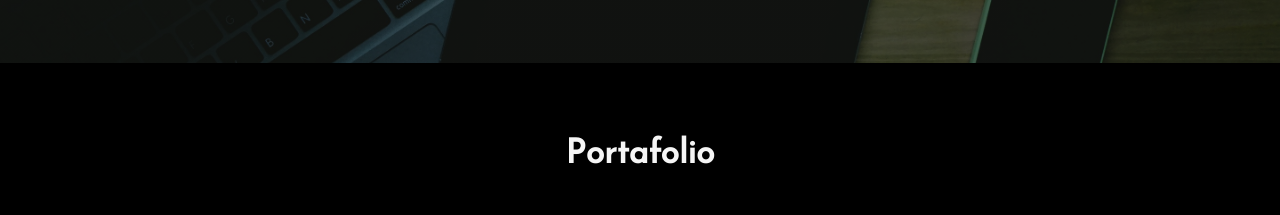
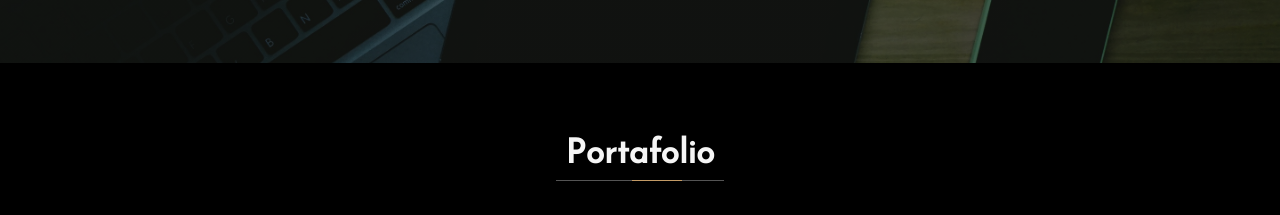
Before and after one commit to LV27VELASCO/Portafolio-Vlasco, a React (Vite) app: page / in a window 1280 px wide. Shown: the part 1760-1975 px from the top of the page. Built offline with nearby package versions, Linux system fonts and the light colour scheme.

Commit message:
dandole diseños

```diff
--- a/src/style/Portafolio.css
+++ b/src/style/Portafolio.css
@@ -16,6 +16,27 @@
     font-size: 1.8rem;
     font-family: var(---Josefin-Sans);
     font-weight: 600;
+    position: relative;
+}
+
+.title-portafolio::before{
+    content: "";
+    position: absolute;
+    width: 100%;
+    height: 1px;
+    left:0;
+    bottom: 0;
+    background-color: rgba(128, 128, 128, 0.658);
+}
+
+.title-portafolio::after{
+    content: "";
+    position: absolute;
+    width: 30%;
+    height: 1px;
+    left:45%;
+    bottom: 0;
+    background-color:#C49B66;
 }
 
 .flex-portafolio{
```
